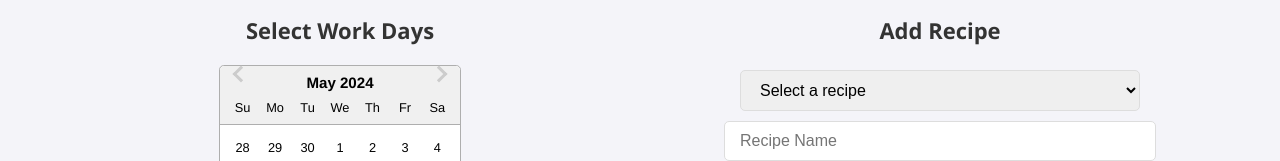
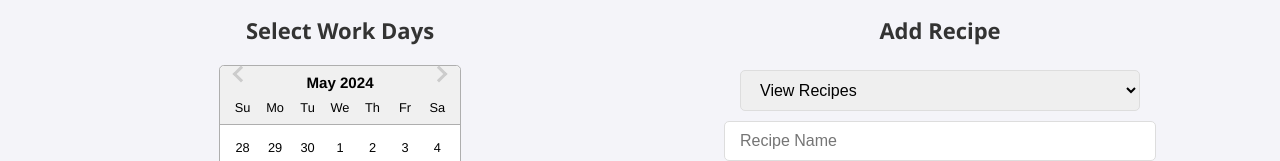
Before and after one commit to clund6325/whatisfordinner, a React (Create React App) app: page / in a window 1280 px wide. Shown: the part 123-284 px from the top of the page. Built offline with nearby package versions, Linux system fonts and the light colour scheme.

Commit message:
fixed the dropdown so it won't add a recipe that has been selected.

```diff
--- a/src/components/RecipeForm.js
+++ b/src/components/RecipeForm.js
@@ -39,8 +39,8 @@ const RecipeForm = ({ addRecipe }) => {
         <div>
             <h2>Add Recipe</h2>
             <form onSubmit={handleSubmit}>
-                <select onChange={handleSelectChange}>
-                    <option value="">Select a recipe</option>
+                <select >
+                    <option value="">View Recipes</option>
                     {sortedRecipes.map((recipe, index) => (
                         <option key={index} value={recipe.name}>{recipe.name}, {recipe.difficulty}</option>
                     ))}
```
